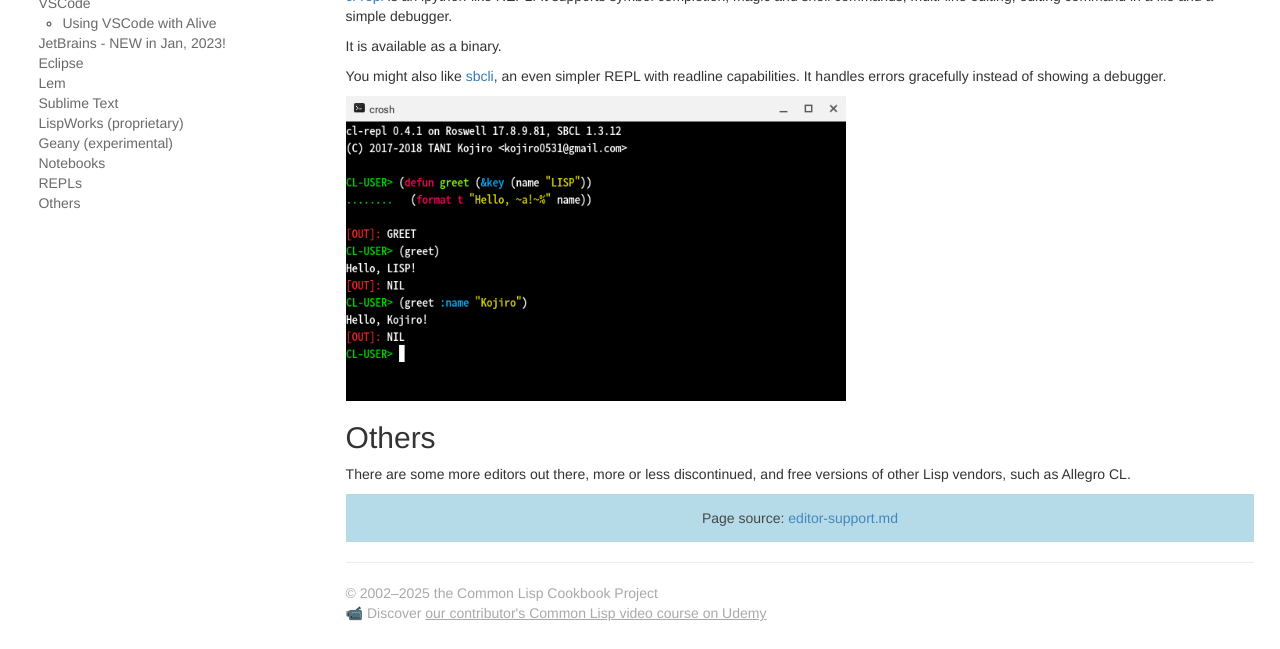
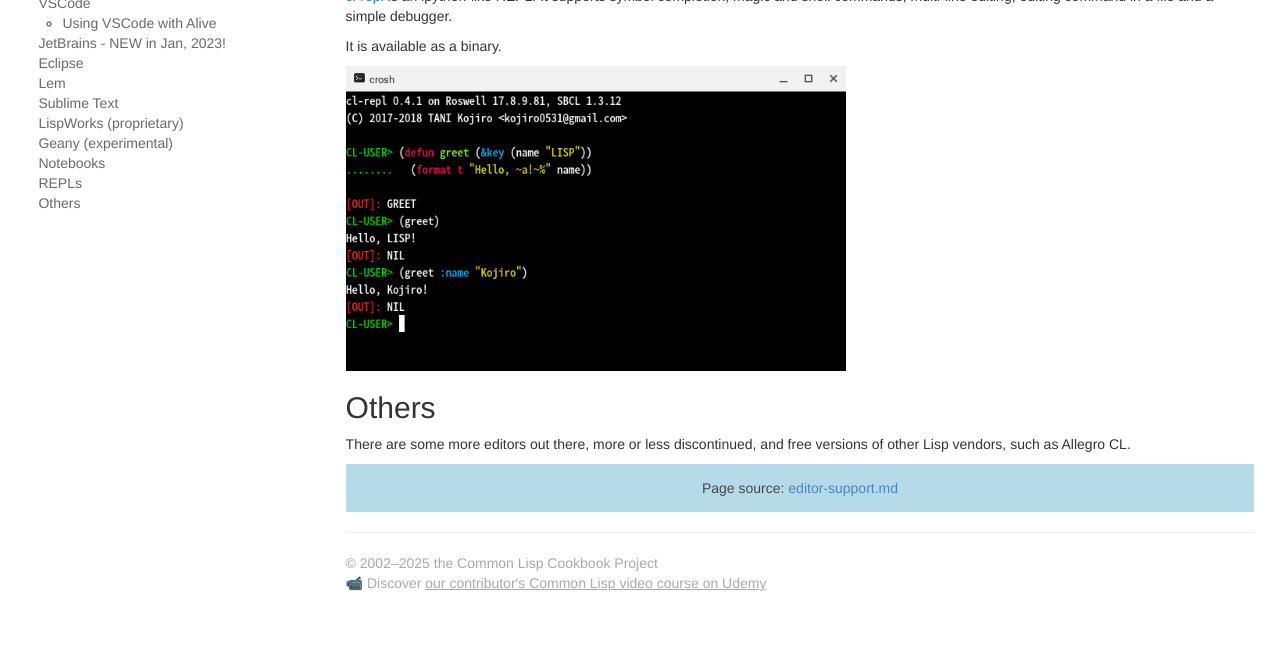
Before and after one commit to LispCookbook/cl-cookbook, a Jekyll site: the page built from editor-support.md, in a window 1280 px wide and 900 px high, scrolled down 11464 px, cut to the strip 251-900 px from the top of the window. Built offline with Jekyll 4.4.1, drawn with Linux system fonts in a browser that asks for light colours; after the commit the page ends 12334 px from its top, so only the background shows below that.

Commit message:
editors: no more sbcli

```diff
--- a/editor-support.md
+++ b/editor-support.md
@@ -325,7 +325,6 @@ It comes with pre-built binaries. Try it out!
 
 It is available as a binary.
 
-You might also like [sbcli](https://github.com/hellerve/sbcli), an even simpler REPL with readline capabilities. It handles errors gracefully instead of showing a debugger.
 
 <img src="assets/cl-repl.png"
      style="width: 500px" alt="cl-repl 0.4.1 runnning in the terminal, built with Roswell, featuring multi-line prompts and syntax highlighting."/>
```
